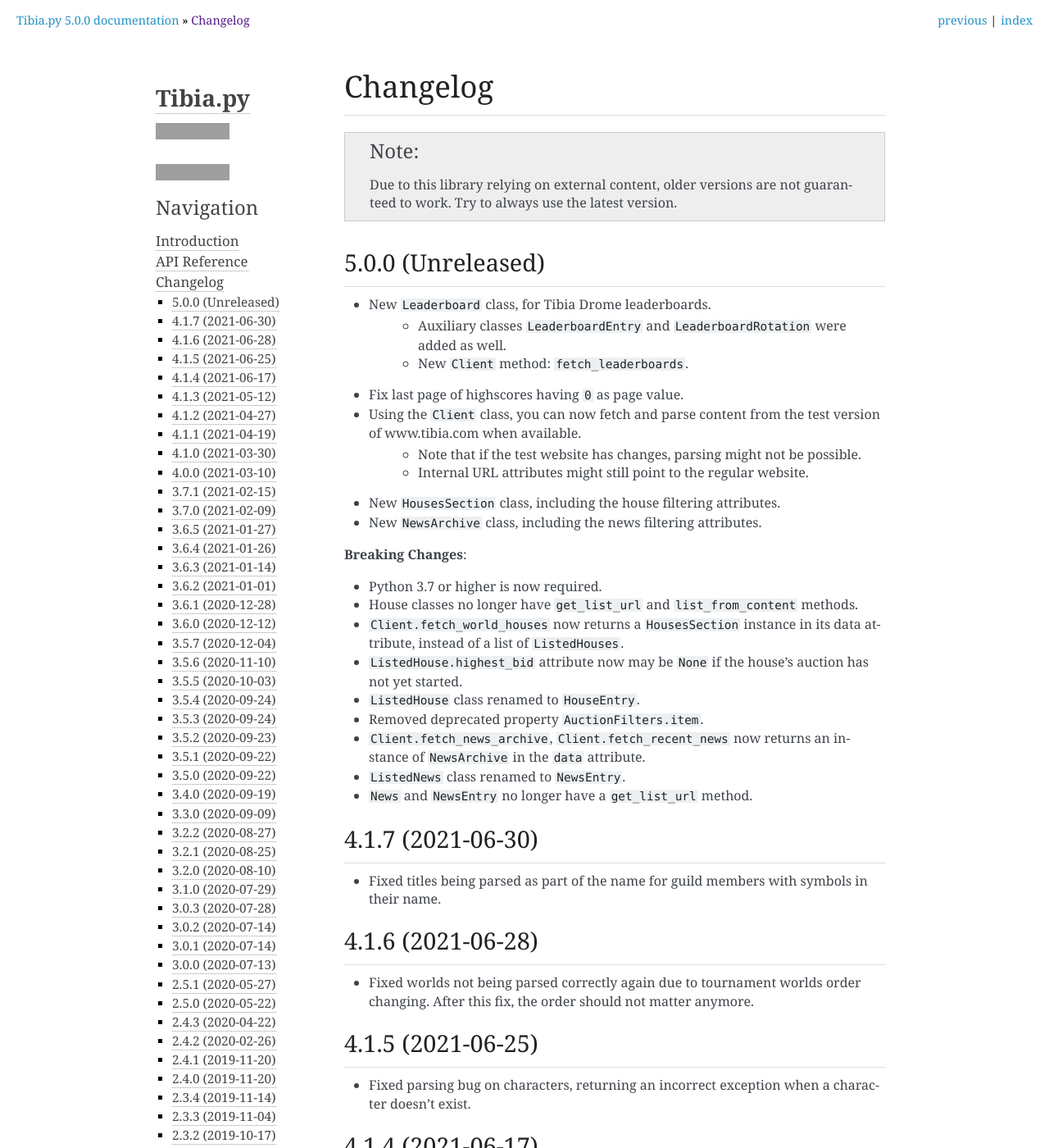
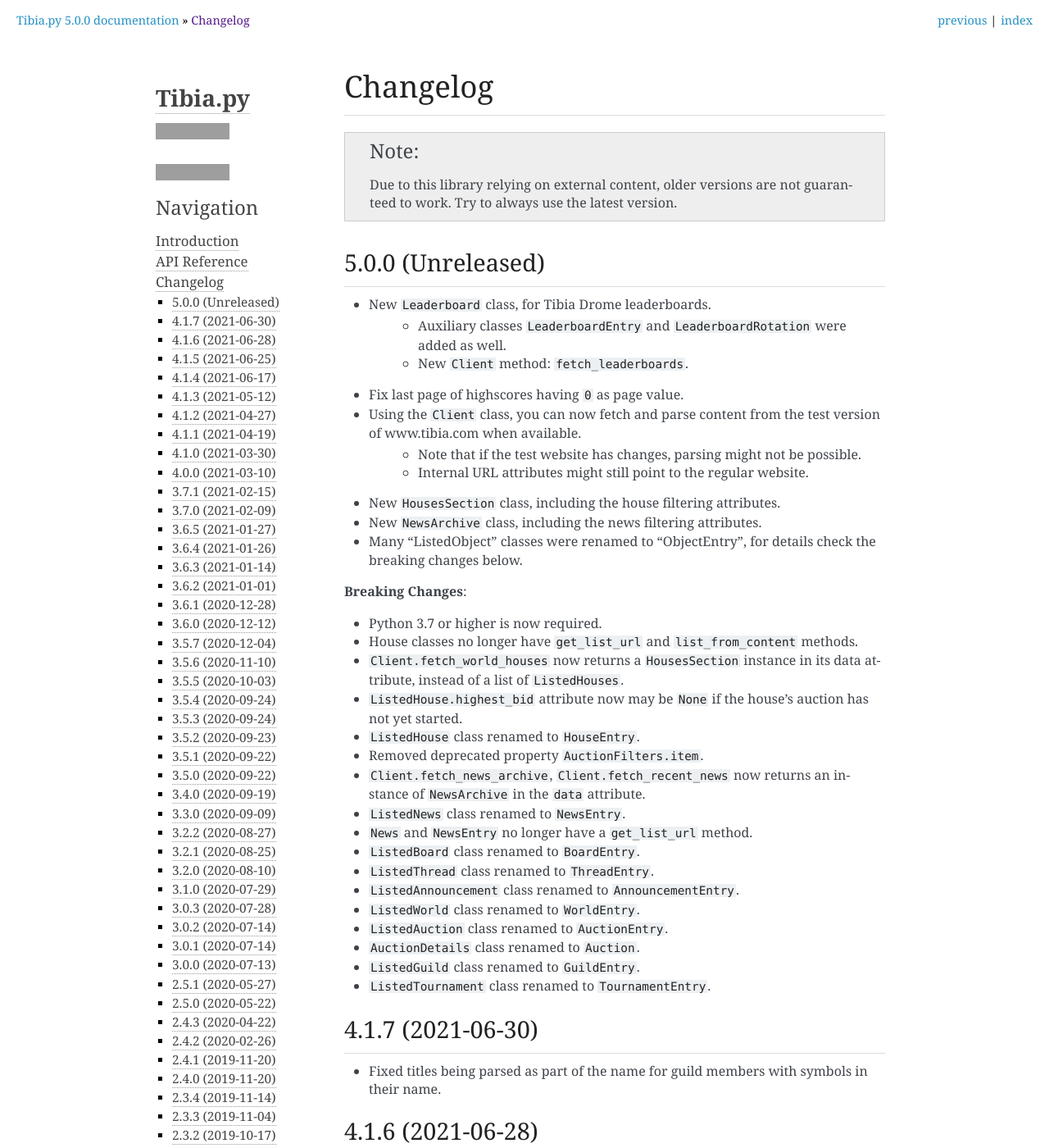
Before and after one commit to Galarzaa90/tibia.py, a Sphinx documentation site: the page built from docs/changelog.rst, in a window 1280 px wide and 1400 px high. Shown: the whole window at 82% size. Built offline with Sphinx 7.4.7, drawn with Linux system fonts in a browser that asks for light colours; grey boxes are pictures that could not be loaded.

Commit message:
Renamed all "ListedClass" classes to "ClassEntry"

```diff
--- a/CHANGELOG.rst
+++ b/CHANGELOG.rst
@@ -19,6 +19,7 @@
     - Internal URL attributes might still point to the regular website.
 - New ``HousesSection`` class, including the house filtering attributes.
 - New ``NewsArchive`` class, including the news filtering attributes.
+- Many "ListedObject" classes were renamed to "ObjectEntry", for details check the breaking changes below.
 
 **Breaking Changes**:
 
@@ -31,6 +32,14 @@
 - ``Client.fetch_news_archive``, ``Client.fetch_recent_news`` now returns an instance of ``NewsArchive`` in the ``data`` attribute.
 - ``ListedNews`` class renamed to ``NewsEntry``.
 - ``News`` and ``NewsEntry`` no longer have a ``get_list_url`` method.
+- ``ListedBoard`` class renamed to ``BoardEntry``.
+- ``ListedThread`` class renamed to ``ThreadEntry``.
+- ``ListedAnnouncement`` class renamed to ``AnnouncementEntry``.
+- ``ListedWorld`` class renamed to ``WorldEntry``.
+- ``ListedAuction`` class renamed to ``AuctionEntry``.
+- ``AuctionDetails`` class renamed to ``Auction``.
+- ``ListedGuild`` class renamed to ``GuildEntry``.
+- ``ListedTournament`` class renamed to ``TournamentEntry``.
 
 
 .. v4.1.7
--- a/docs/intro.rst
+++ b/docs/intro.rst
@@ -71,7 +71,7 @@
 +----------------------------------+--------------------------------------------+---------------------------------------------+
 | `Character Bazaar`_ (History)    | :meth:`CharacterBazaar.from_content`       | :meth:`Client.fetch_auction_history`        |
 +----------------------------------+--------------------------------------------+---------------------------------------------+
-| `Character Bazaar`_ (Detail)     | :meth:`AuctionDetails.from_content`        | :meth:`Client.fetch_auction`                |
+| `Character Bazaar`_ (Detail)     | :meth:`Auction.from_content`               | :meth:`Client.fetch_auction`                |
 +----------------------------------+--------------------------------------------+---------------------------------------------+
 | Characters_                      | :meth:`Character.from_content`             | :meth:`Client.fetch_character`              |
 +----------------------------------+--------------------------------------------+---------------------------------------------+
@@ -85,11 +85,11 @@
 +----------------------------------+--------------------------------------------+---------------------------------------------+
 | Guilds_ (Individual)             | :meth:`Guild.from_content`                 | :meth:`Client.fetch_guild`                  |
 +----------------------------------+--------------------------------------------+---------------------------------------------+
-| Guilds_ (List)                   | :meth:`ListedGuild.list_from_content`      | :meth:`Client.fetch_world_guilds`           |
+| Guilds_ (List)                   | :meth:`GuildEntry.list_from_content`       | :meth:`Client.fetch_world_guilds`           |
 +----------------------------------+--------------------------------------------+---------------------------------------------+
 | Guilds_ (Wars)                   | :meth:`GuildWars.from_content`             | :meth:`Client.fetch_guild_wars`             |
 +----------------------------------+--------------------------------------------+---------------------------------------------+
-| Forums_ (Section)                | :meth:`ListedBoard.list_from_content`      | :meth:`Client.fetch_forum_world_boards`     |
+| Forums_ (Section)                | :meth:`BoardEntry.list_from_content`       | :meth:`Client.fetch_forum_world_boards`     |
 |                                  |                                            | :meth:`Client.fetch_forum_trade_boards`     |
 |                                  |                                            | :meth:`Client.fetch_forum_community_boards` |
 |                                  |                                            | :meth:`Client.fetch_forum_support_boards`   |
```
Also changed, not shown: docs/api.rst (+23 -23 lines), 17 other files.
